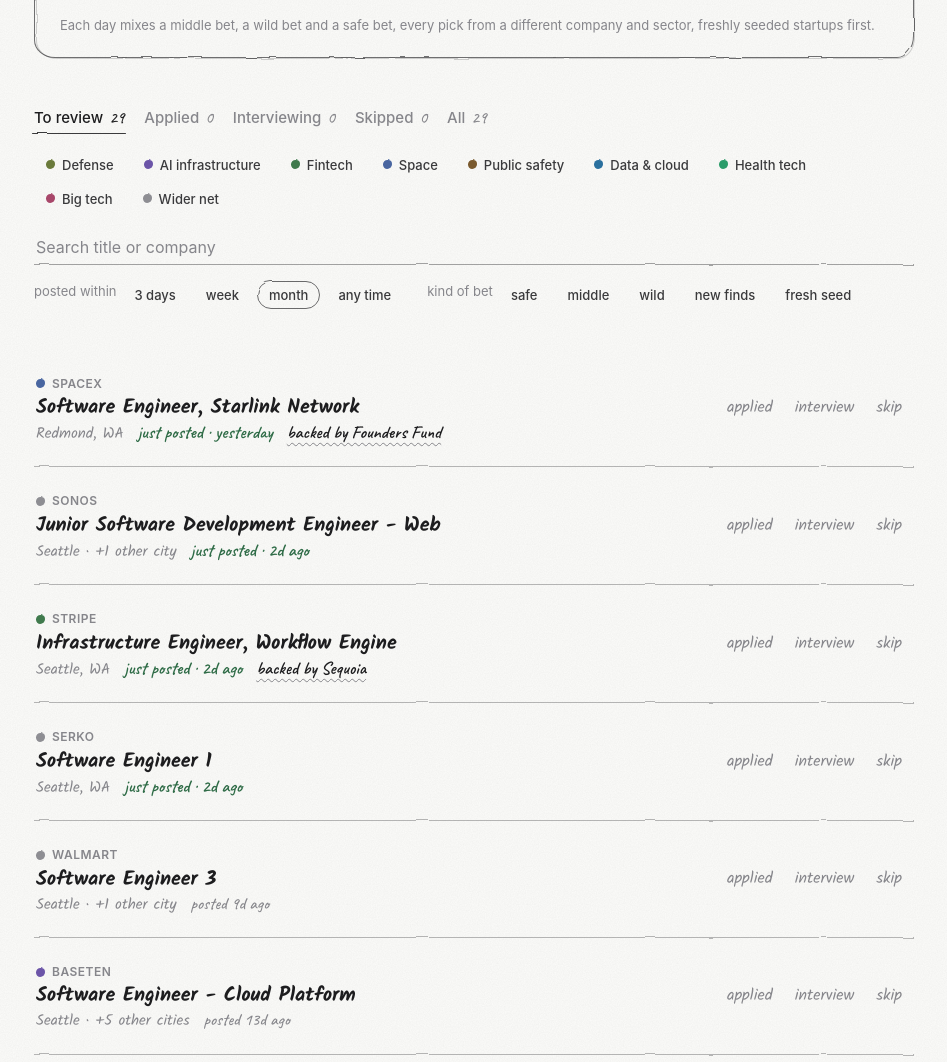
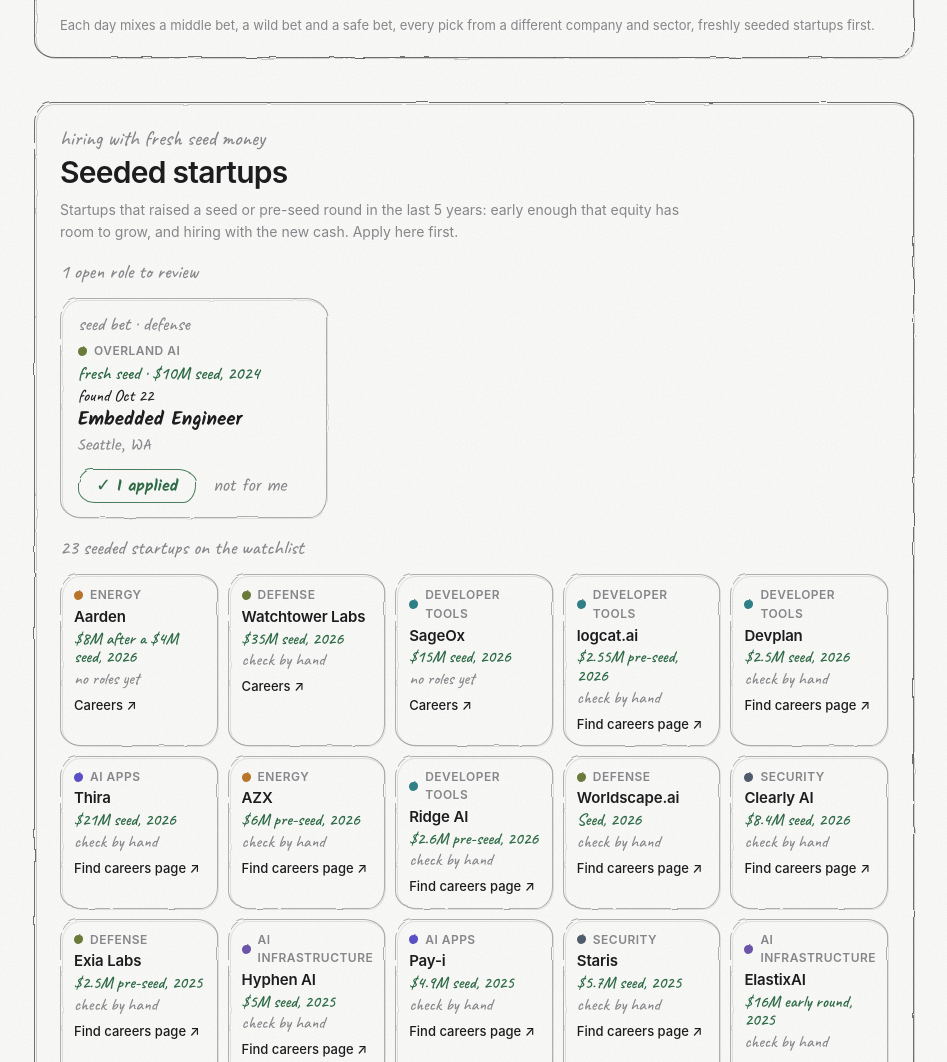
Before and after one commit to nepali234/upside, a plain HTML site: page docs/index.html in a window 1280 px wide. Shown: the part 752-1814 px from the top of the page, without its empty margins (166-1113 px from the left). Drawn offline with Linux system fonts and the light colour scheme.

Commit message:
Give seeded startups their own section under Today's bets
Every new open role at a freshly seeded startup (ignoring the list filters), then a card per seeded startup with its round and careers link, newest seed first.

Co-Authored-By: Claude Opus 5.5 <noreply@anthropic.com>
Claude-Session: https://claude.ai/code/session_013bUYmyA8i9BHAUykNqzaG2

```diff
--- a/docs/index.html
+++ b/docs/index.html
@@ -193,6 +193,21 @@ details.box[open] summary::before { content: "– "; }
 
 
 /* ---------- watchlist ---------- */
+.seeded { padding: 26px 26px 22px; display: grid; gap: 16px; }
+.seeded-head h2 { font-size: clamp(24px, 4.5vw, 30px); font-weight: 600; letter-spacing: -0.025em; }
+.seeded-head p { margin: 4px 0 0; font-size: 14px; color: var(--lead); max-width: 640px; }
+.seed-sub { font: 500 20px/1 var(--hand); color: var(--lead); margin-top: 4px; }
+.seed-roles { display: grid; grid-template-columns: repeat(auto-fill, minmax(230px, 1fr)); gap: 14px; }
+.seed-cos { display: grid; grid-template-columns: repeat(auto-fill, minmax(150px, 1fr)); gap: 10px; }
+@media (max-width: 520px) { .seeded { padding: 20px 16px 18px; } }
+.seed-co { padding: 12px 14px; display: grid; gap: 3px; align-content: start; min-width: 0; }
+.seed-co .nm { font: 600 15px/1.25 var(--display); letter-spacing: -0.01em; }
+.seed-co .rd { font: 600 17px/1.1 var(--hand); color: var(--ok); }
+.seed-co .ft { display: flex; justify-content: space-between; gap: 8px; align-items: baseline; font-size: 13px; flex-wrap: wrap; }
+.seed-co .ft span { font: 500 17px/1 var(--hand); color: var(--lead); }
+.seed-co .ft a { color: var(--ink); font-weight: 500; text-decoration: none; }
+.seed-co .ft a:hover { text-decoration: underline; }
+.seed-co.has-roles .ft span { color: var(--ok); }
 .section-head { display: flex; justify-content: space-between; align-items: baseline; gap: 12px; flex-wrap: wrap; margin-bottom: 18px; }
 .section-head h2 { font-size: 26px; font-weight: 600; letter-spacing: -0.02em; }
 .cos { display: grid; grid-template-columns: repeat(auto-fill, minmax(250px, 1fr)); gap: 16px; }
@@ -254,6 +269,18 @@ details.box[open] summary::before { content: "– "; }
     <div class="pips" id="pips" aria-hidden="true"></div>
     <div class="picks" id="picks"></div>
     <div class="spread" id="spread"></div>
+  </section>
+
+  <section class="seeded sk" aria-labelledby="seeded-h">
+    <div class="seeded-head">
+      <div class="note">hiring with fresh seed money</div>
+      <h2 id="seeded-h">Seeded startups</h2>
+      <p>Startups that raised a seed or pre-seed round in the last 5 years: early enough that equity has room to grow, and hiring with the new cash. Apply here first.</p>
+    </div>
+    <div class="seed-sub" id="seed-roles-h"></div>
+    <div class="seed-roles" id="seed-roles"></div>
+    <div class="seed-sub" id="seed-cos-h"></div>
+    <div class="seed-cos" id="seed-cos"></div>
   </section>
 
   <section class="controls" aria-label="Filters">
@@ -595,9 +622,40 @@ function renderCompanies(jobs) {
   }).join("");
 }
 
+// ---------- Seeded startups: their own section, right under Today's bets ----------
+// Shows every open role at a freshly seeded startup (whatever the filters below say, so none get
+// missed), then a card for every seeded startup with its careers link, newest seed first.
+function renderSeeded(jobs) {
+  const seeded = companies.filter(c => isSeeded(c.name))
+    .sort((a, b) => seedRank(a.name) - seedRank(b.name) || (seedMonths(a.name) ?? 999) - (seedMonths(b.name) ?? 999));
+  const roles = jobs.filter(j => isSeeded(j.company) && j.open !== false && j.status === "new")
+    .sort((a, b) => seedRank(a.company) - seedRank(b.company) || sortTime(b).localeCompare(sortTime(a)));
+  $("seed-roles-h").textContent = roles.length ? `${roles.length} open role${roles.length > 1 ? "s" : ""} to review` : "No new roles from them right now: check their careers pages below";
+  $("seed-roles").innerHTML = roles.map(j => `<article class="pick sk soft">
+      <span class="tier">seed bet · ${esc(catOf(j.company).toLowerCase())}</span>
+      ${coLine(j.company)}
+      ${seedTag(j.company)}
+      ${postedTag(j)}
+      <a class="t" href="${esc(safeUrl(j.url))}" target="_blank" rel="noopener">${esc(j.title)}</a>
+      <span class="m" title="${esc(j.location || "")}">${esc(shortLoc(j.location))}</span>
+      <div class="acts"><button type="button" class="pb go" data-act="applied" data-id="${esc(j.id)}"><span class="tick">✓</span> I applied</button><button type="button" class="skip" data-act="skipped" data-id="${esc(j.id)}">not for me</button></div>
+    </article>`).join("");
+  $("seed-cos-h").textContent = `${seeded.length} seeded startups on the watchlist`;
+  $("seed-cos").innerHTML = seeded.map(c => {
+    const open = jobs.filter(j => j.company === c.name && j.open !== false && j.status === "new").length;
+    const foot = open ? `${open} open here` : c.board === "link" ? "check by hand" : "no roles yet";
+    return `<article class="seed-co sk soft ${open ? "has-roles" : ""}">
+      <span class="co-line" style="margin:0"><span class="dot" style="background:${catColor(c.category)}"></span>${esc(c.category)}</span>
+      <span class="nm">${esc(c.name)}</span>
+      <span class="rd">${esc(c.seed.round)}, ${esc(String(c.seed.date).slice(0, 4))}</span>
+      <div class="ft"><span>${esc(foot)}</span><a href="${esc(safeUrl(c.careersUrl))}" target="_blank" rel="noopener">${esc(c.linkLabel || "Careers")} ↗</a></div>
+    </article>`;
+  }).join("");
+}
+
 function renderAll() {
   const jobs = allJobs();
-  renderToday(jobs); renderStats(jobs); renderTabs(jobs); renderQueue(jobs); renderCompanies(jobs);
+  renderToday(jobs); renderSeeded(jobs); renderStats(jobs); renderTabs(jobs); renderQueue(jobs); renderCompanies(jobs);
 }
 
 // ---------- Events ----------
@@ -613,6 +671,7 @@ $("queue").addEventListener("click", e => {
   if (f) { const c = f.dataset.co; ui.open.has(c) ? ui.open.delete(c) : ui.open.add(c); renderAll(); return; }
   const b = e.target.closest("button.mark"); if (b) setStatus(b.dataset.id, b.getAttribute("aria-pressed") === "true" ? "new" : b.dataset.set); });
 $("picks").addEventListener("click", e => { const b = e.target.closest("button[data-act]"); if (b) setStatus(b.dataset.id, b.dataset.act); });
+$("seed-roles").addEventListener("click", e => { const b = e.target.closest("button[data-act]"); if (b) setStatus(b.dataset.id, b.dataset.act); });
 $("t-minus").addEventListener("click", () => { store.target = Math.max(1, store.target - 1); saveStore(); renderAll(); });
 $("t-plus").addEventListener("click", () => { store.target = Math.min(10, store.target + 1); saveStore(); renderAll(); });
 
```
Also changed, not shown: 1 other file.
